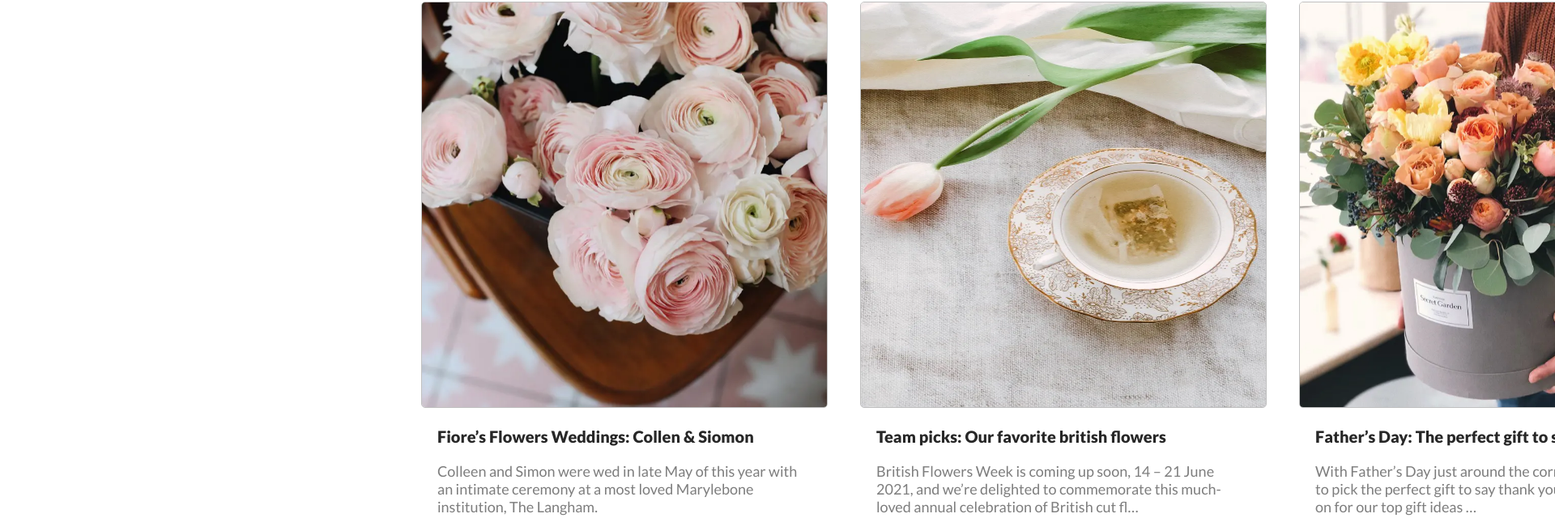
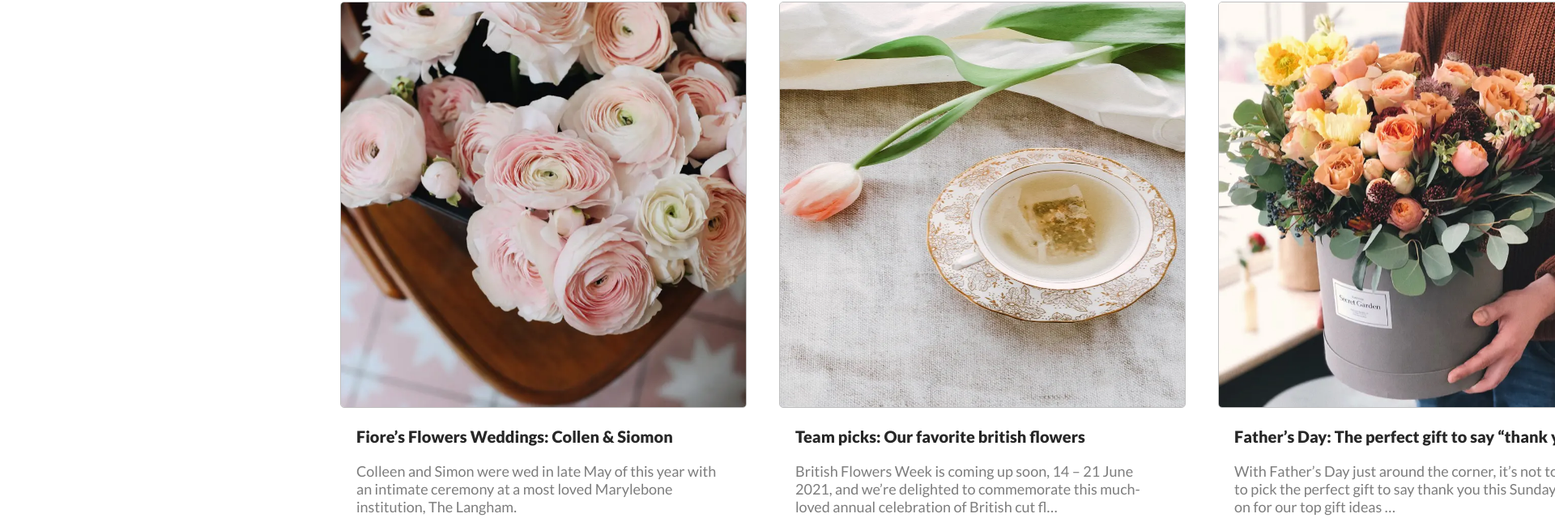
Before and after one commit to NishatTasnimAli/flowershop, a plain HTML site: page index.html in a window 1280 px wide. Shown: the part 4098-4738 px from the top of the page at 81% size, 1920 px wide, since content can reach past the window. Drawn offline with Linux system fonts and the light colour scheme.

Commit message:
added code

```diff
--- a/styles/style.css
+++ b/styles/style.css
@@ -271,7 +271,7 @@
     height: 620px;
     justify-content: center;
     background: #ffffff;
-    margin: 178px 500px;
+    margin: 178px 400px;
     align-items: center;
 }
 .container{
```
